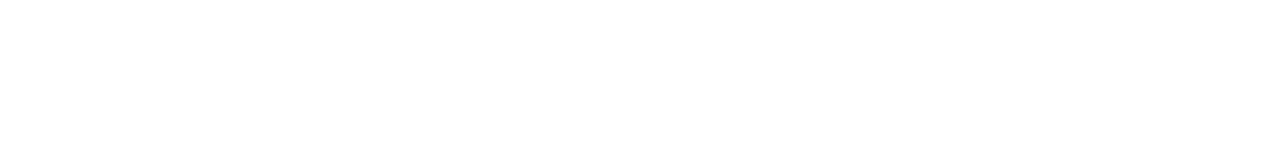
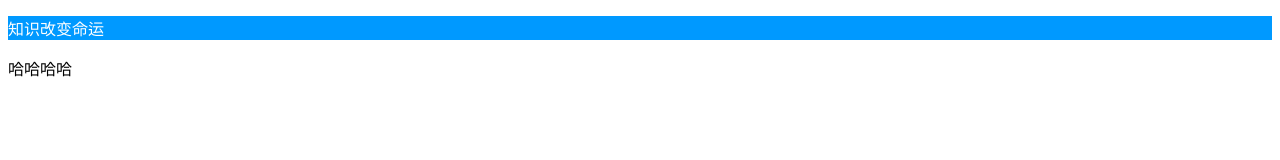
Before and after one commit to 11334/myproject81, a plain HTML site: page index.html in a window 1280 px wide. Drawn offline with Linux system fonts and the light colour scheme.

Commit message:
添加css/style.css

```diff
--- /dev/null
+++ b/css/style.css
@@ -0,0 +1,4 @@
+p{
+    background-color: #09f;
+    color:#fff;
+}
--- a/index.html
+++ b/index.html
@@ -5,8 +5,10 @@
     <meta http-equiv="X-UA-Compatible" content="IE=edge">
     <meta name="viewport" content="width=device-width, initial-scale=1.0">
     <title>Document</title>
+    <link rel="stylesheet" href="css/style.css">
 </head>
 <body>
-
+    <p>知识改变命运</p>
+    <div>哈哈哈哈</div>
 </body>
 </html>
```
